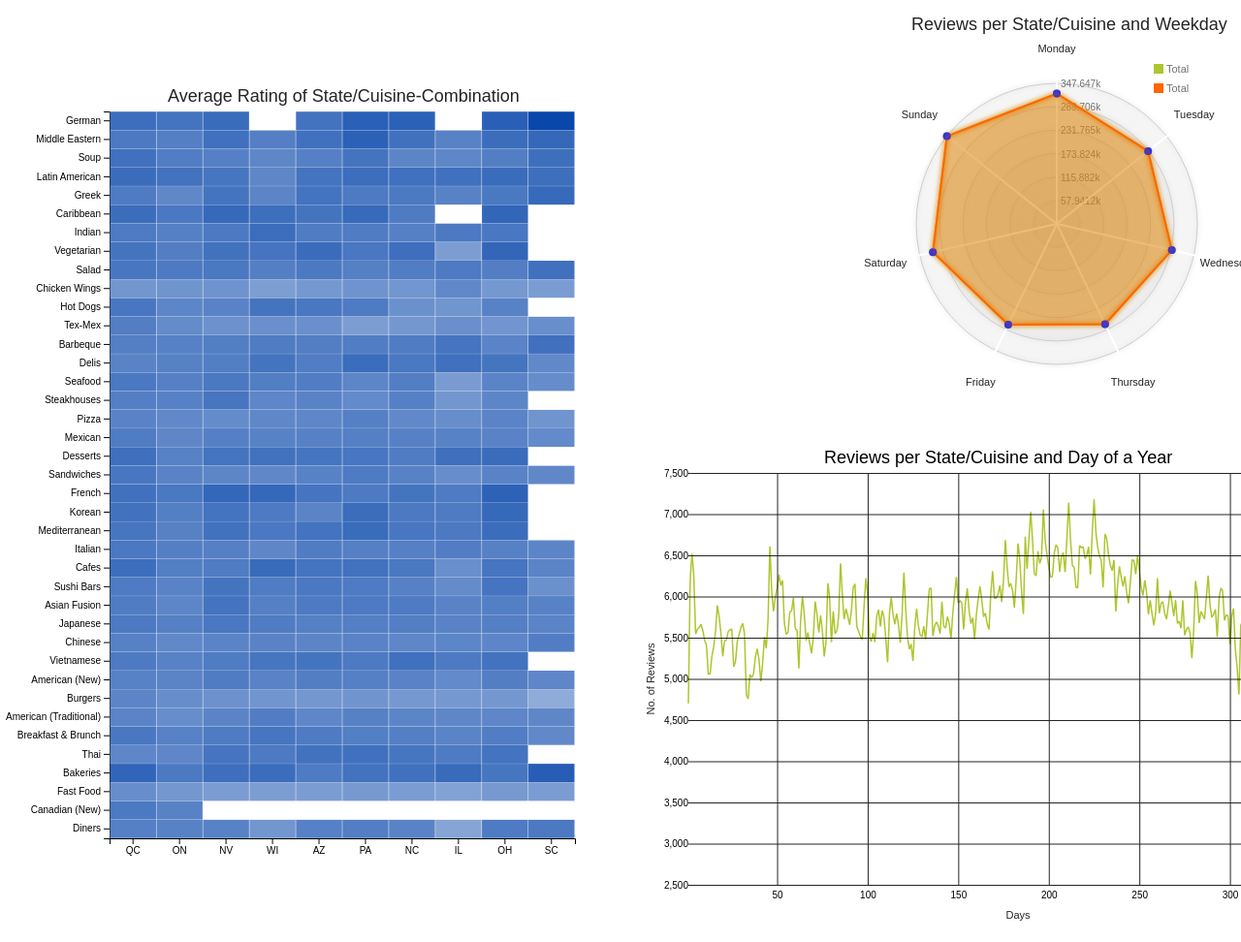
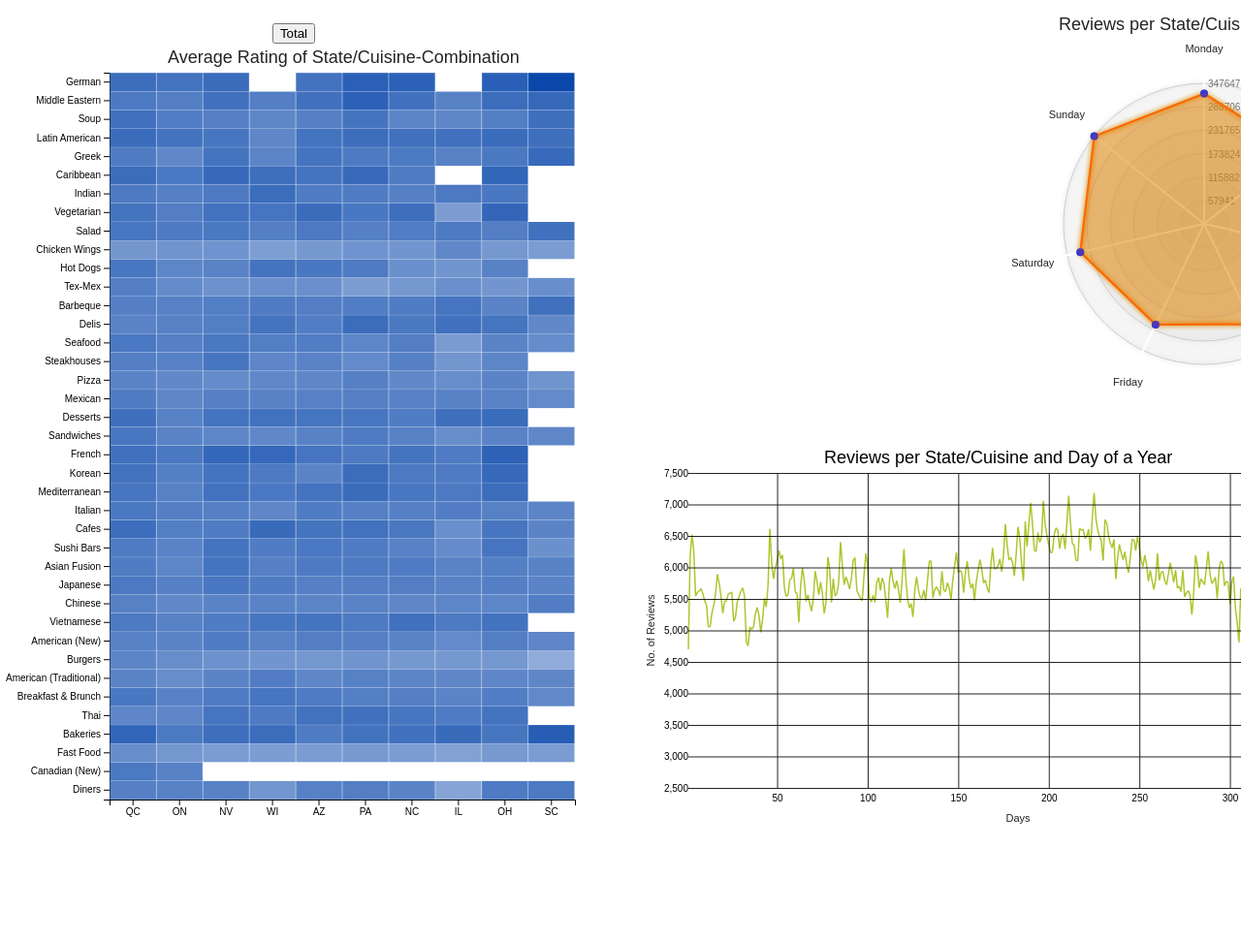
Before and after one commit to jphietala/Yelp-InfoViz, a plain HTML site: page d3/radar/index.html in a window 1280 px wide. Shown: the top 972 px of the page at 97% size. After the commit the page ends 872 px from the top, so only its background shows below. Drawn offline with nearby package versions, Linux system fonts and the light colour scheme.

Commit message:
format and button

```diff
--- a/d3/radar/index.html
+++ b/d3/radar/index.html
@@ -27,7 +27,7 @@
 			.heatmap_container {
   				display: inline-block;
   				width: 600px;
-  				height: 800px;
+  				height: 900px;
 			}
 
 			.heatmapSelected {
@@ -52,24 +52,26 @@
 			<table>
 				<tr>
 					<td>
-						<div id="heatmap_container" style="display: inline-flex;"></div>
+						<div><button onclick="updateIdioms('','');">Total</button> </div>
+						<div id="heatmap_container"></div>
 					</td>
 					<td>
 						<table>
 							<tr>
-								<td>
-									<div id="histogram_container" class="radarChart2"></div>
-
+								<td width=300>
+									<div id="histogram_container"></div>
 								</td>
 								<td>
+
+
 									<div id="radarchart_container" class="radarChart2"></div>
 
 								</td>
 							</tr>
-							<tr>
-								<td>
+							<tr colspan=2>
+								<td colspan="2">
 								<div id="linechart_container">
-									<svg id="line_svg" width="960" height="500"></svg>
+									<svg id="line_svg" width="960" height="400"></svg>
 								</div>
 								</td>
 							</tr>
--- a/d3/radar/js/line.js
+++ b/d3/radar/js/line.js
@@ -114,13 +114,35 @@ const render = data => {
   	/*.sort((a,b) =>
           descending(lastYValue(a), lastYValue(b)));*/
 
+
   colorScale.domain(nested.map(d => d.key));
+
+  const tooltip = g.append("text")
+		.attr("class", "tooltip")
+		.attr('x', 0)
+		.attr('y', 0)
+		.style("font-size", "12px")
+		.style('display', 'none')
+		.attr("text-anchor", "middle")
+		.attr("dy", "0.35em");
 
   g.selectAll('.line-path').data(nested)
   	.enter().append('path')
   		.attr('class', 'line-path')
   		.attr('d', d => lineGenerator(d.values))
   		.attr('stroke', d => colorScale(d.key))
+      		.on("mouseover", function(d) {
+      		    console.log(d)
+			tooltip
+				//.attr('x', this.cx.baseVal.value - 10)
+
+				.style('display', 'block')
+				.text();
+		})
+		.on("mouseout", function(){
+			tooltip.transition()
+				.style('display', 'none').text('');
+		})
   	.append('title')
       .text(d => d.key);
 
--- a/d3/radar/js/radarsettings.js
+++ b/d3/radar/js/radarsettings.js
@@ -50,12 +50,12 @@ var radarChartOptions2 = {
 	w: 290,
 	h: 350,
 	margin: radarmargin,
-	maxValue: 60,
+	maxValue: 5,
 	levels: 6,
 	roundStrokes: false,
 	color: d3.scaleOrdinal().range(["#AFC52F", "#ff6600", "#2a2fd4"]),
-	format: 's',
-	legend: { translateX: 100, translateY: 40 },
+	format: 'd',
+	legend: { translateX: 100, translateY: 40},
 	unit: ''
 };
 
```
